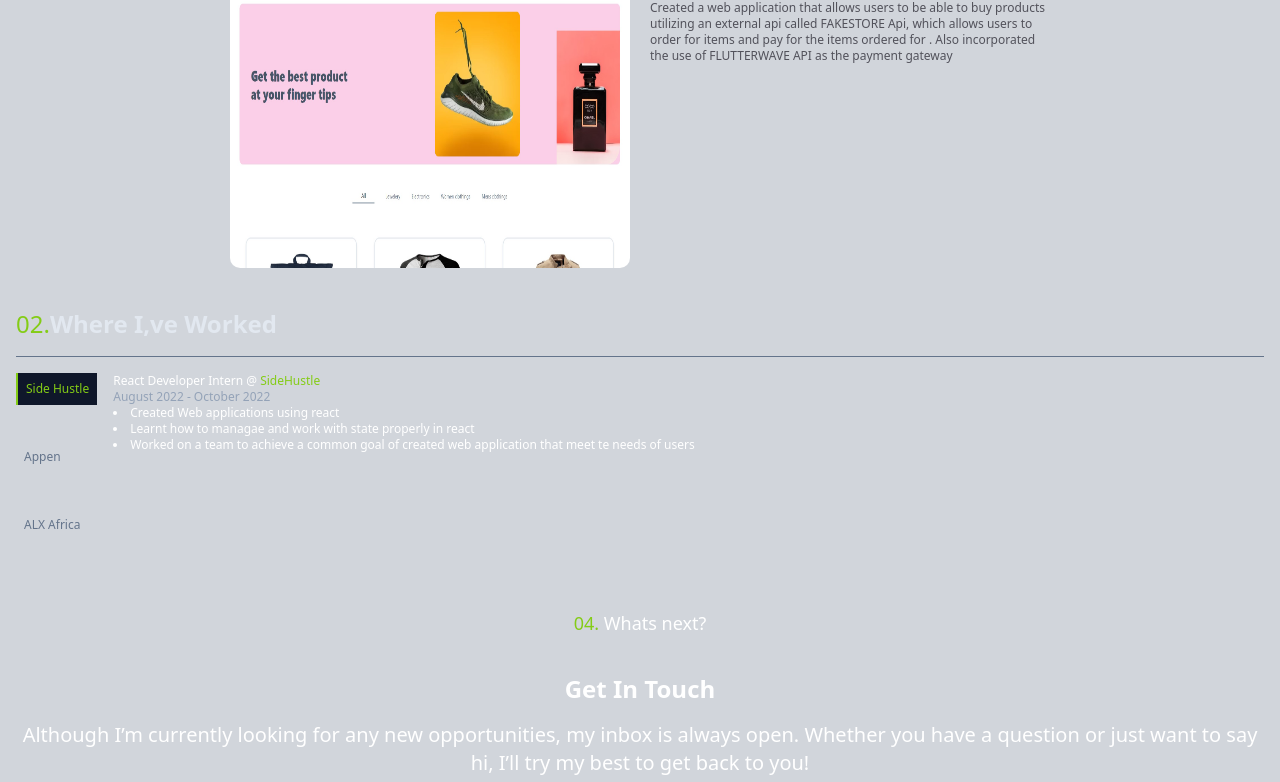
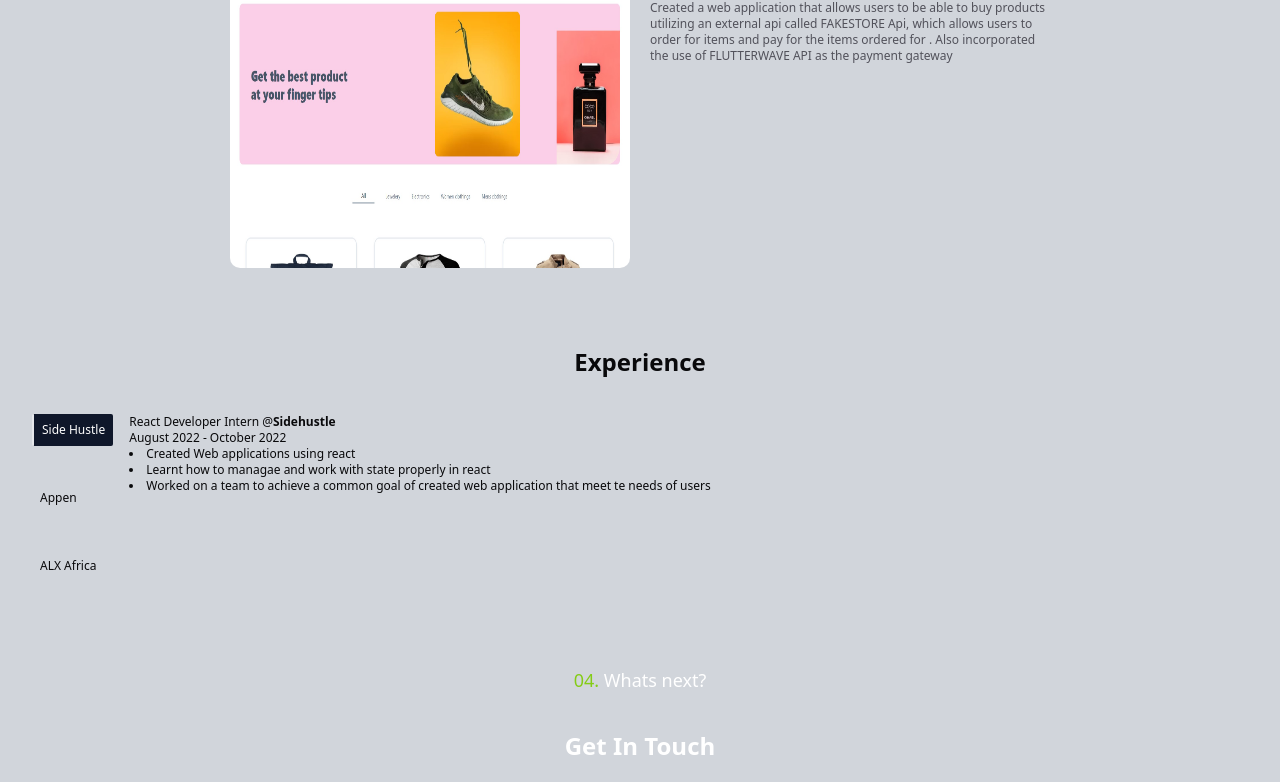
Before and after one commit to Thintalltom/Portfolio, a React (Vite) app in the folder vite-react-app/: page / in a window 1280 px wide. Shown: the part 1523-2305 px from the top of the page. Built offline with nearby package versions, Linux system fonts and the light colour scheme.

Commit message:
addede new changes

```diff
--- a/vite-react-app/index.html
+++ b/vite-react-app/index.html
@@ -4,10 +4,8 @@
     <meta charset="UTF-8" />
     <link rel="icon" type="image/svg+xml" href="/vite.svg" />
     <link rel="preconnect" href="https://fonts.googleapis.com">
-    <link rel="preconnect" href="https://fonts.gstatic.com" crossorigin>
-    <link href="https://fonts.googleapis.com/css2?family=Roboto:wght@100;300;400&display=swap" rel="stylesheet">
-
-
+<link rel="preconnect" href="https://fonts.gstatic.com" crossorigin>
+<link href="https://fonts.googleapis.com/css2?family=Lato:ital,wght@0,100;0,300;0,400;0,900;1,400&display=swap" rel="stylesheet">
 <meta name="viewport" content="width=device-width, initial-scale=1.0" />
 
     <title>Tomide.dev</title>
--- a/vite-react-app/src/App.css
+++ b/vite-react-app/src/App.css
@@ -2,5 +2,5 @@ body {
   max-width: 1280px;
   margin: 0 ;
   padding: 0;
-  font-family: 'Roboto', sans-serif !important;
+  font-family: 'Lato', sans-serif !important;
 }
--- a/vite-react-app/src/Components/Built/Built.jsx
+++ b/vite-react-app/src/Components/Built/Built.jsx
@@ -23,7 +23,7 @@ const Built = () => {
           <div className="lg:flex lg:flex-row xs:flex-col sm:flex-col md:flex-row justify-around  p-4 gap-[20px] ">
             <img
               src={Project}
-              className=" rounded-[10px] w-[400px] h-[300px] "
+              className=" rounded-[10px] lg:w-[400px] h-[300px] sm:w-[300px] xs:w-[300px] "
             />
             <div className="w-[400px]">
               <p className="font-bold">Project 1</p>
--- a/vite-react-app/src/Components/Info/Info.jsx
+++ b/vite-react-app/src/Components/Info/Info.jsx
@@ -11,7 +11,7 @@ const Info = () => {
     >
       <div>
         <div className="flex justify-center ">
-          <p className="lg:text-[90px] xs:text-lg mt-[50px]  font-bold lg:tracking-[2rem] sm:tracking-[1rem] text-zinc-400">
+          <p className="lg:text-[90px] xs:text-lg mt-[50px]  font-bold lg:tracking-[2rem] xs:tracking-[1rem] sm:tracking-[1rem] text-zinc-400">
             About me
           </p>
         </div>
@@ -56,8 +56,8 @@ const Info = () => {
         </div>
         <div className="lg:flex lg:flex-row sm:flex-col gap-6 mt-[30px] justify-around">
             <div>
-              <p className="font-bold text-slate-700 text-2xl">Tools I use</p>
-              <p className="font-light"> Here are some awesome tools i use to make development and <br /> problem
+              <p className="font-bold text-slate-700 lg:text-2xl xs:text-xs sm:text-sm">Tools I use</p>
+              <p className="font-light lg:text-sm xs:text-xs sm:text-sm"> Here are some awesome tools i use to make development and <br /> problem
                 solving easier and faster for my user</p>
             </div>
             <div className="grid grid-cols-2 gap-[60px]">
--- a/vite-react-app/src/Components/work/Work.jsx
+++ b/vite-react-app/src/Components/work/Work.jsx
@@ -47,32 +47,30 @@ const Work = () => {
   return (
     <div
       name="experience"
-      className="mt-[100px] xs:mt-[-8px]  2xl:mt-[10px] xs:text-xs 2xl:text-xl w-full h-full  p-4 2xl:p-[100px]  "
+      className="mt-[30px]  xs:text-xs 2xl:text-xl w-full h-full  p-4 2xl:p-[100px]  "
     >
       <div>
-        <h1 className="font-bold text-slate-200 md:text-2xl ">
-          {" "}
-          <span className="font-normal text-lime-500">02.</span>Where I,ve
-          Worked
+        <h1 className=" text-center font-bold text-zinc-950 md:text-2xl ">
+          Experience
         </h1>
-        <hr className="border-1 border-slate-500 mt-4" />
 
-        <div className=" mt-4 ">
-          <div className="flex xs:flex xs:flex-col md:flex-row gap-4 2xl:gap-[100px] text-slate-400">
+
+        <div className=" mt-[20px] p-4 ">
+          <div className="flex xs:flex-col sm:flex-col lg:flex-row  gap-4 2xl:gap-[100px] text-slate-400">
             <motion.div
               initial={{ opacity: 0, scale: 0 }}
               animate={{ opacity: 1 }}
               transition={{ duration: 2 }}
               whileInView={{ opacity: 1, scale: 1, x: 0 }}
               viewport={{ once: true }}
-              className="gap-9 xs:flex xs:flex-row md:flex md:flex-col "
+              className="gap-9 xs:flex xs:flex-row  md:flex md:flex-col "
             >
               <div
                 onClick={() => action(1)}
                 className={`${
                   tabstate === 1
-                    ? "border-l-2 border-l-lime-500 xs:border-b-lime-500   bg-slate-900 text-lime-500 cursor-pointer p-2"
-                    : " p-2  hover:bg-slate-900 text-slate-500 cursor-pointer"
+                    ? "border-l-2   bg-slate-900 text-white  font-thin cursor-pointer p-2 rounded-sm"
+                    : " p-2  hover:bg-slate-900 text-zinc-950 hover:text-white font-thin cursor-pointer"
                 }`}
               >
                 Side Hustle
@@ -81,8 +79,8 @@ const Work = () => {
                 onClick={() => action(2)}
                 className={`${
                   tabstate === 2
-                    ? "border-l-2 border-l-lime-500 xs:border-b-lime-500 bg-slate-900 text-lime-500 cursor-pointer p-2"
-                    : " p-2  hover:bg-slate-900 text-slate-500 cursor-pointer"
+                  ? "border-l-2   bg-slate-900 text-white font-thin cursor-pointer p-2 rounded-sm"
+                  : " p-2  hover:bg-slate-900 text-zinc-950 hover:text-white  font-thin cursor-pointer"
                 }`}
               >
                 Appen
@@ -91,8 +89,8 @@ const Work = () => {
                 onClick={() => action(3)}
                 className={`${
                   tabstate === 3
-                    ? "border-l-2 border-l-lime-500 xs:border-b-lime-500  bg-slate-900 text-lime-500 cursor-pointer p-2"
-                    : " p-2  hover:bg-slate-900 text-slate-500 cursor-pointer "
+                  ? "border-l-2   bg-slate-900 text-white font-thin cursor-pointer p-2 rounded-sm"
+                  : " p-2  hover:bg-slate-900 text-zinc-950 font-thin hover:text-white cursor-pointer"
                 }`}
               >
                 ALX Africa
@@ -107,15 +105,14 @@ const Work = () => {
               className={`${tabstate === 1 ? "text-white" : "hidden"}`}
             >
               <div>
-                <h1 className="text-white font-medium">
-                  React Developer Intern @{" "}
-                  <span className="text-lime-500">SideHustle</span>
+                <h1 className="text-white text-zinc-950 font-light">
+                  React Developer Intern @<span className="text-zinc-950 font-bold">Sidehustle</span>
                 </h1>
-                <p className="text-md text-slate-400">
+                <p className="text-md text-zinc-950 font-light">
                   August 2022 - October 2022
                 </p>
                 {works.map((work) => (
-                  <li className="text-white text-md">{work.title}</li>
+                  <li className="text-zinc-950 font-light">{work.title}</li>
                 ))}
               </div>
             </motion.div>
@@ -129,12 +126,12 @@ const Work = () => {
               className={`${tabstate === 2 ? "text-white" : "hidden"}`}
             >
               <div>
-                <h1 className="text-white font-medium">
-                  Data Collector @ <span className="text-lime-500">Appen</span>
+                <h1 className="text-zinc-950 font-light">
+                  Data Collector @<span className="text-zinc-950 font-bold">Appen</span>
                 </h1>
-                <p className="text-md text-slate-400">June 2022 - Present</p>
+                <p className="text-zinc-950 font-light">June 2022 - Present</p>
                 {Appen.map((work) => (
-                  <li className="text-white 2xl:text-lg">{work.title}</li>
+                  <li className="text-zinc-950 font-light">{work.title}</li>
                 ))}
               </div>
             </motion.div>
@@ -148,14 +145,14 @@ const Work = () => {
               className={`${tabstate === 3 ? "text-white" : "hidden"}`}
             >
               <div>
-                <h1 className="text-white font-medium">
-                  Intern @ <span className="text-lime-500">ALX Africa</span>
+                <h1 className="text-zinc-950 font-light">
+                  Intern @ <span className="text-zinc-950 font-bold">ALX Africa</span>
                 </h1>
                 <p className="text-md text-slate-400">
                   April 2022 - September 2022
                 </p>
                 {ALX.map((work) => (
-                  <li className="text-white text-md">{work.title}</li>
+                  <li className="text-white text-md text-zinc-950 font-light">{work.title}</li>
                 ))}
               </div>
             </motion.div>
--- a/vite-react-app/src/index.css
+++ b/vite-react-app/src/index.css
@@ -1,7 +1,7 @@
 body{
   margin: 0;
   padding: 0;
-  font-family: 'Roboto', sans-serif !important;
+  font-family: 'Lato', sans-serif !important;
 }
 @tailwind base;
 @tailwind components;
```
